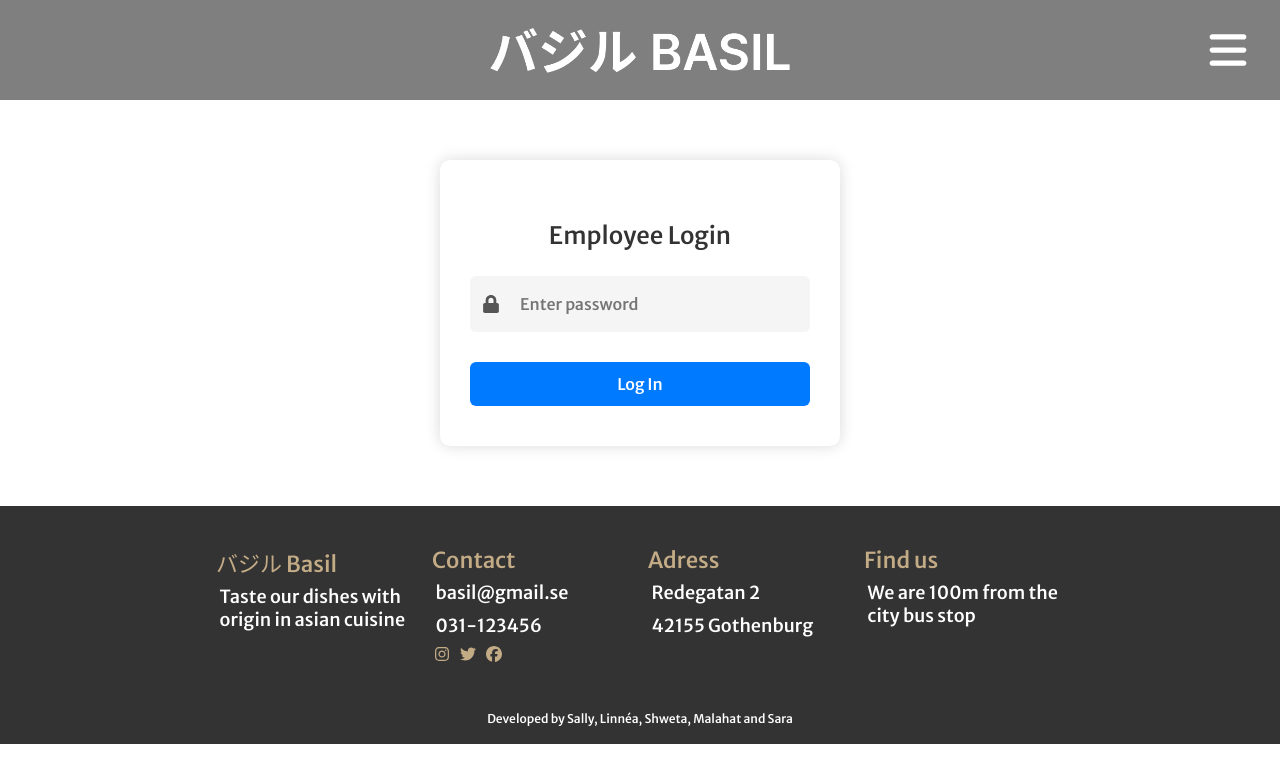
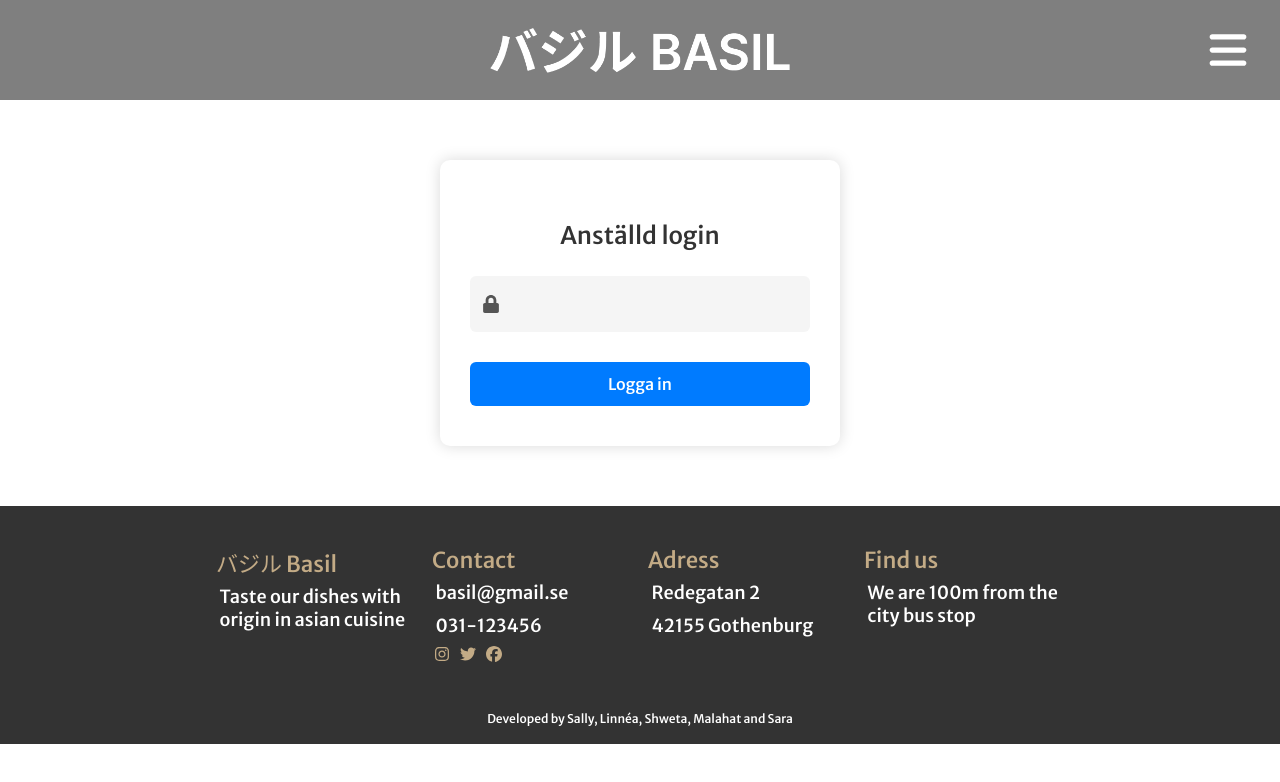
Before and after one commit to NinjaNean/basilika, a React (Vite) app: page /#/signin in a window 1280 px wide. Shown: the top 782 px of the page. Built offline with nearby package versions, Linux system fonts and the light colour scheme.

Commit message:
changes made for language

```diff
--- a/src/Component/login/Login.jsx
+++ b/src/Component/login/Login.jsx
@@ -73,8 +73,8 @@ function Login() {
 
   const schema = Joi.object({
     password: Joi.string().min(4).required().messages({
-      "string.empty": "Password is required",
-      "string.min": "Password must be at least 4 characters",
+      "string.empty": "Lösenord krävs",
+      "string.min": "Lösenordet måste bestå av minst 4 tecken",
     }),
   });
 
@@ -90,34 +90,33 @@ function Login() {
 
     if (password === "mums") {
       setError("");
-      setSuccess("Login successful! Redirecting...");
+      setSuccess("Inloggning lyckades! Omdirigerar...");
       localStorage.setItem("isLoggedIn", "true");
 
       setTimeout(() => {
         navigate("/menu");
       }, 1500);
     } else {
-      setError("Incorrect password. Please try again.");
+      setError("Fel lösenord. Försök igen.");
       setSuccess("");
     }
   };
 
   return (
     <div className="login-container">
-      <h2>Employee Login</h2>
+      <h2>Anställd login</h2>
       <form onSubmit={handleSubmit}>
         <div className="input-group">
           <FaLock className="icon" />
           <input
-            type="password"
-            placeholder="Enter password"
+            type="Ange lösenord"
             value={password}
             onChange={(e) => setPassword(e.target.value)}
           />
         </div>
         {error && <p className="error-text">{error}</p>}
         {success && <p className="success-text">{success}</p>}
-        <button type="submit" className="login-btn">Log In</button>
+        <button type="submit" className="login-btn">Logga in</button>
       </form>
     </div>
   );
```
